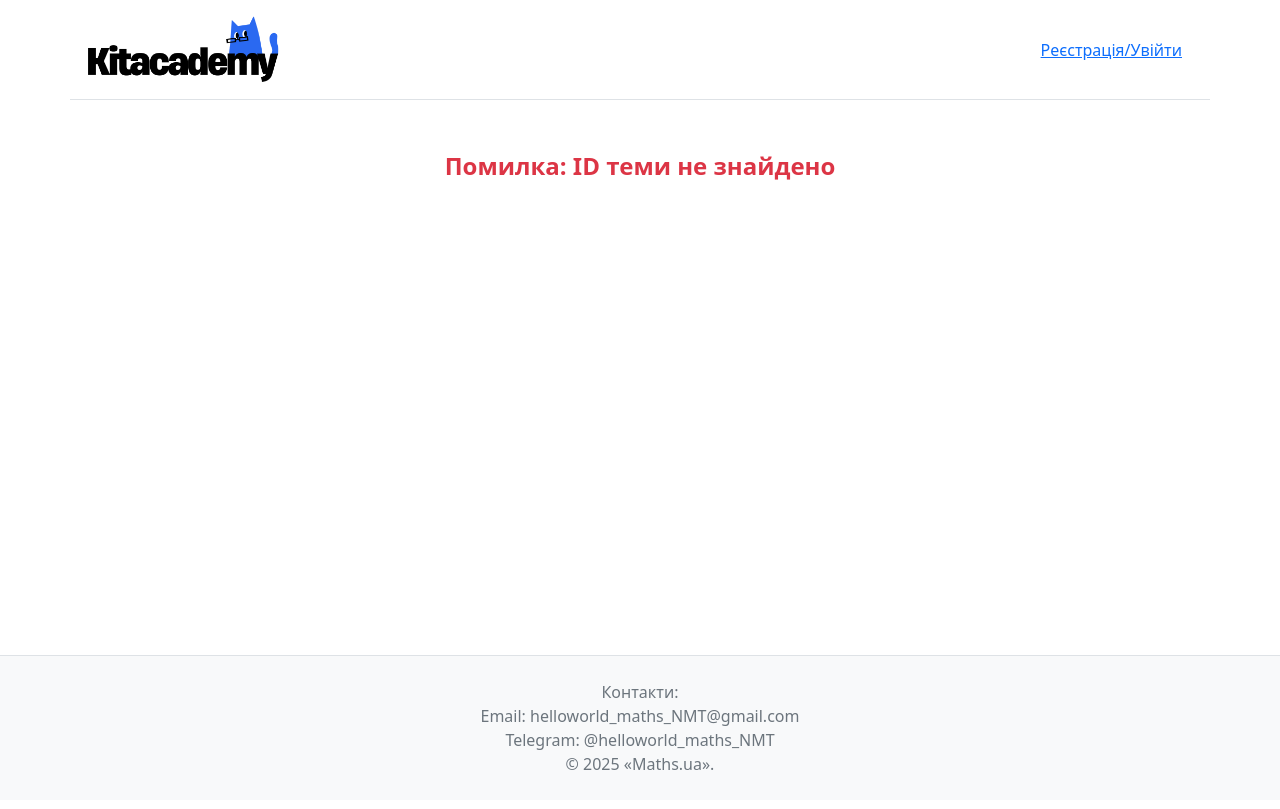
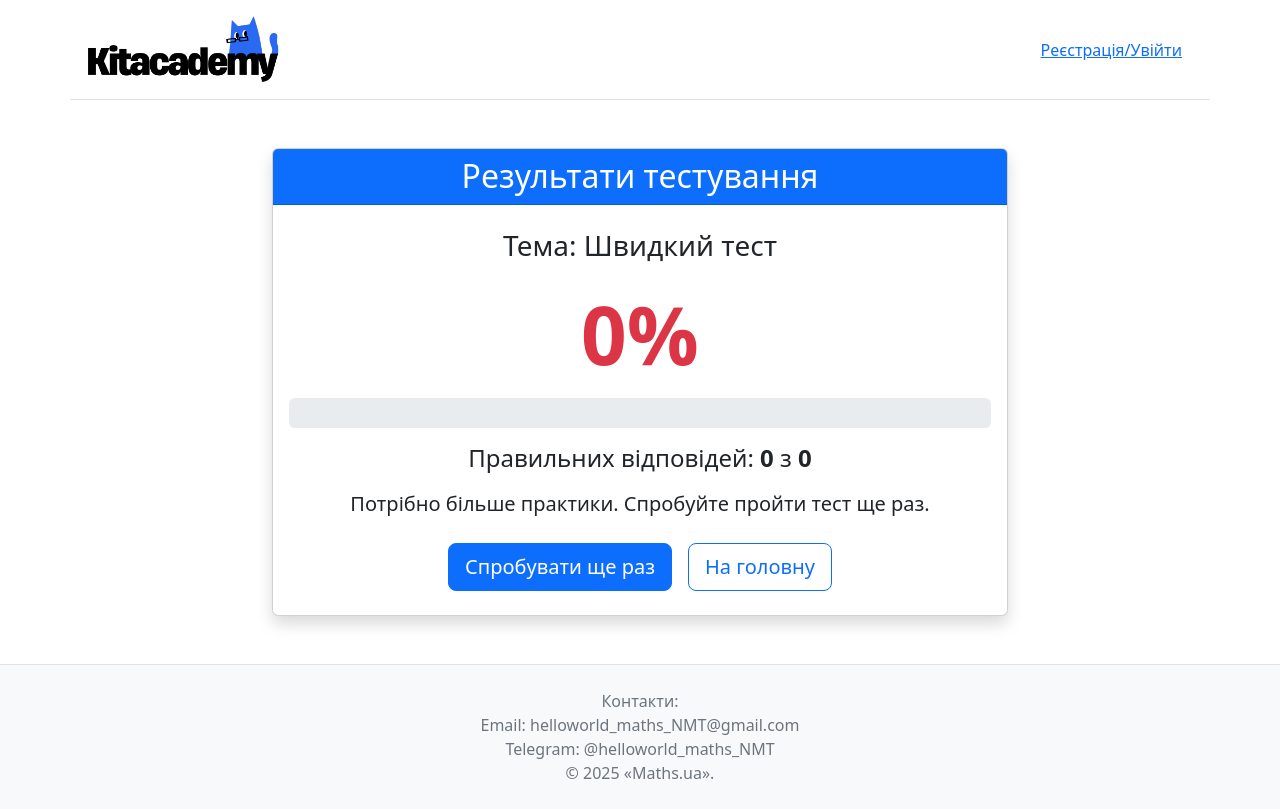
Before and after one commit to yana-utochkina/math-nmt, a Next.js app: page /result_page in a window 1280 px wide. Built offline with nearby package versions, Linux system fonts and the light colour scheme.

Commit message:
quick test fix3
Трохи нахардкодив..., оскільки там єдине виключення це швидкий тест

```diff
--- a/src/app/result_page/page.tsx
+++ b/src/app/result_page/page.tsx
@@ -47,7 +47,7 @@ export default function ResultsPage() {
 
   useEffect(() => {
     if (!topicId) {
-      setError("ID теми не знайдено");
+      setTitle("Швидкий тест");
       setLoading(false);
       return;
     }
@@ -126,9 +126,15 @@ export default function ResultsPage() {
 
               {/* <div className="d-flex justify-content-center gap-3"> */}
               <div className="d-flex flex-column flex-md-row justify-content-center gap-3">
-                <Link href={`/test_mode/${topicId}`} className="btn btn-primary btn-lg">
-                  Спробувати ще раз
-                </Link>
+              {topicId ? (
+                  <Link href={`/test_mode/${topicId}`} className="btn btn-primary btn-lg">
+                    Спробувати ще раз
+                  </Link>
+                ) : (
+                  <Link href="/test_mode?fromPage=/" className="btn btn-primary btn-lg">
+                    Спробувати ще раз
+                  </Link>
+                )}
                 <Link href="/" className="btn btn-outline-primary btn-lg">
                   На головну
                 </Link>
```
Also changed, not shown: src/app/test_mode/page.tsx (+9 -37 lines).
